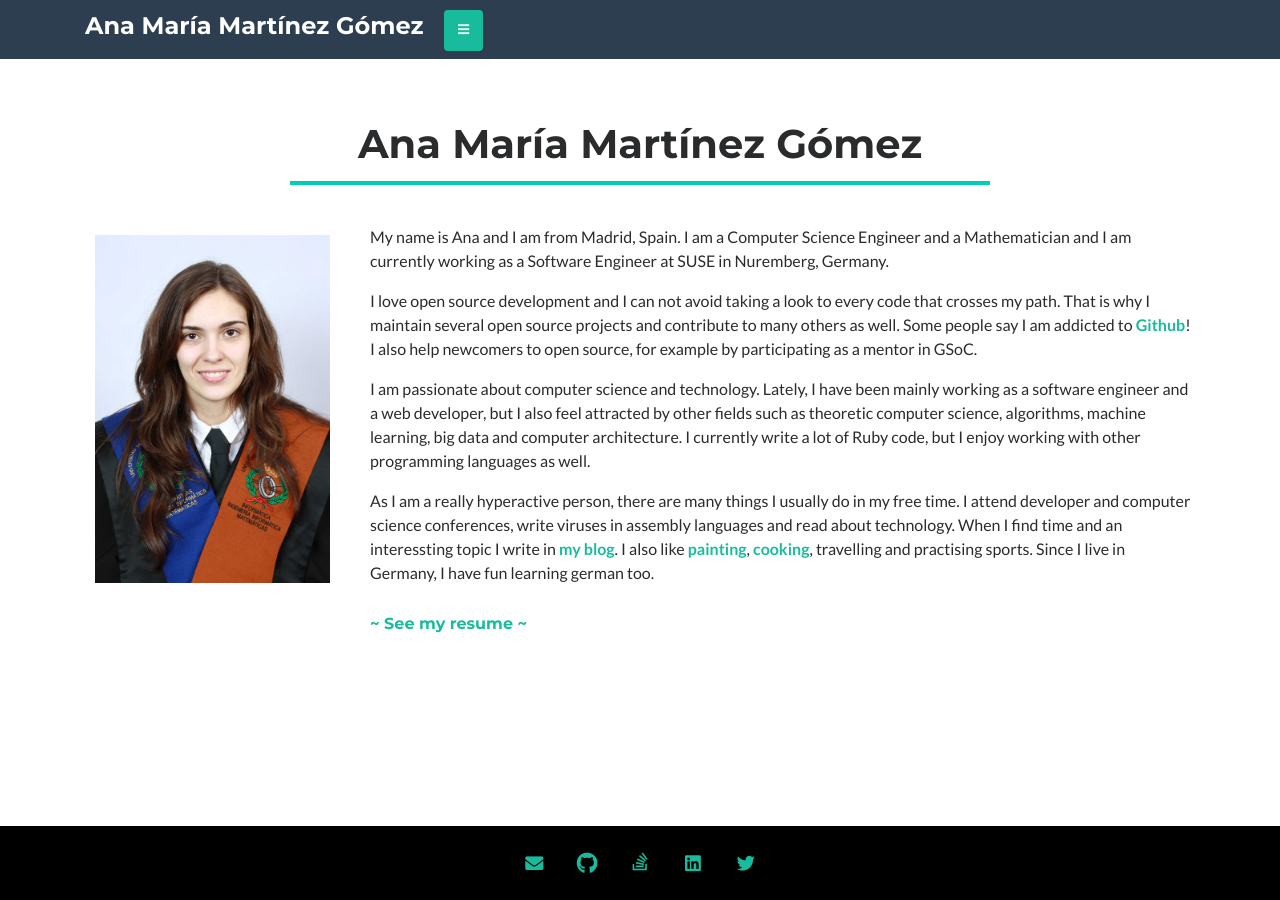
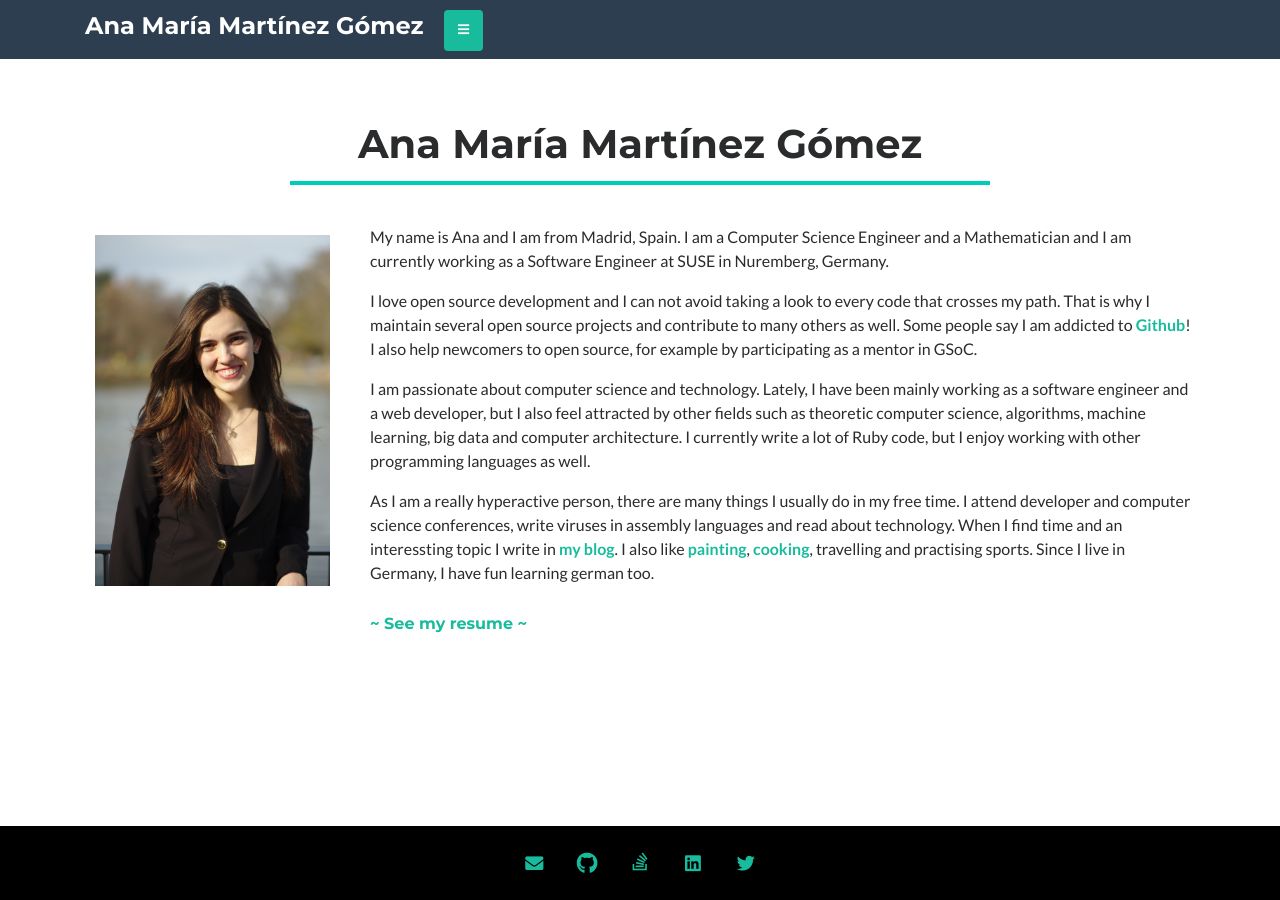
Before and after one commit to vicgalle/ana06.github.io, a Jekyll site: the page built from index.md, in a window 1280 px wide. Built offline with Jekyll 4.4.1, drawn with Linux system fonts in a browser that asks for light colours; nearby versions of some CDN libraries.

Commit message:
Change "About me" picture
The old one was horrible. :see_no_evil:

Thanks @darix. :heart:

```diff
--- a/index.md
+++ b/index.md
@@ -6,7 +6,7 @@ layout: default
 <hr class="title">
 <div class="row">
   <div class="col-lg-3 col-md-4 col-sm-4 col-xs-12">
-    <img src="/img/AnaMariaMartinez.JPG" alt="Ana Maria Martinez" class="ana-img">
+    <img src="/img/AnaMariaMartinez.jpg" alt="Ana Maria Martinez" class="ana-img">
   </div>
 
   <div class="col-lg-9 col-md-8 col-sm-8 col-xs-12">
```
Also changed, not shown: img/AnaMariaMartinez.JPG (deleted), img/AnaMariaMartinez.jpg (added).
